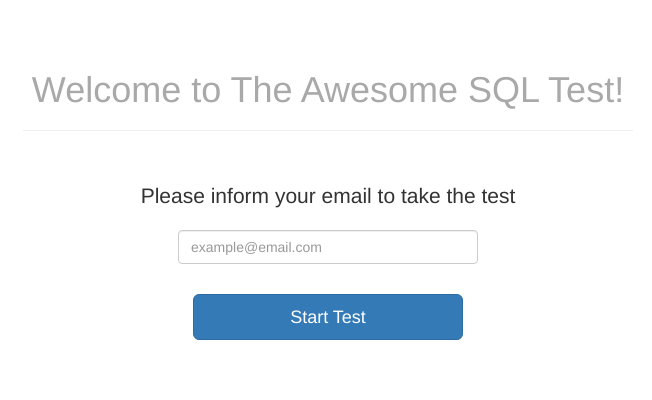
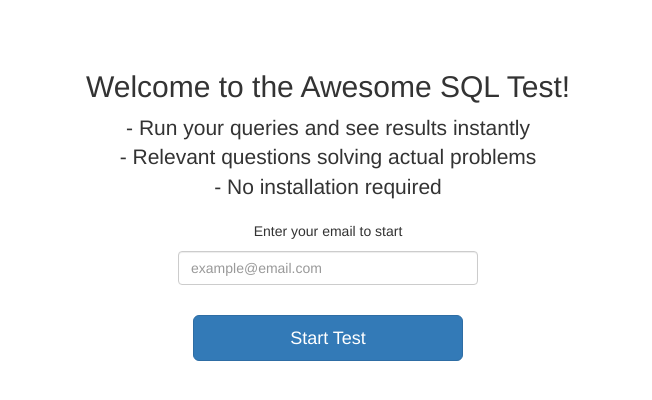
Before and after one commit to arielbello/sql-test-website, a Flask app: page / in a window 1280 px wide. Shown: the top 400 px of the page, without its empty margins (312-964 px from the left). Run offline with Flask 2, Linux system fonts and the light colour scheme; some libraries are stand-ins or nearby versions.

Commit message:
Changed home text

```diff
--- a/app/templates/home.html
+++ b/app/templates/home.html
@@ -8,19 +8,32 @@
 {% block title %} SQL Test home {% endblock %}
 
 {% block content %}
+{{ super() }}
 
 <div class="container">
 
-        <h1> Welcome to The Awesome SQL Test! </h1>
-        <hr>
+    <div class="intro-text">
+        <h2 class="header"> Welcome to the Awesome SQL Test! </h2>
 
-        <p class="lead text"> Please inform your email to take the test </p>
-
+        <!-- <p class="lead text">
+            Test your SQL skills online
+        </p> -->
+        <div class="lead center-align">
+            <div class="bullet-points">
+                - Run your queries and see results instantly
+            </div>
+            <div class="bullet-points">
+                - Relevant questions solving actual problems
+            </div>
+            <div class="bullet-points">
+                - No installation required
+            </div>
+        </div>
+    </div>
     <form action={{action}} class="form-floating" method="POST">
         {{ form.csrf_token }}
-
         <div class="email-container">
-
+            <p class="email-label text-center">Enter your email to start</p>
             {% if form.errors %}
                 {% for error in form.email.errors %}
                 <div class="alert alert-danger" role="alert">
@@ -30,9 +43,7 @@
             {% endif %}
             <p>{{ form.email(class="email form-control form-control-lg", placeholder="example@email.com") }}</p>
             <p>{{ wtf.form_field(form.submit, class="btn btn-primary btn-lg") }} </p>
-
         </div>
     </form>
-
 </div>
 {% endblock %}
```
Lines whose indentation alone changed are shown as unchanged.
